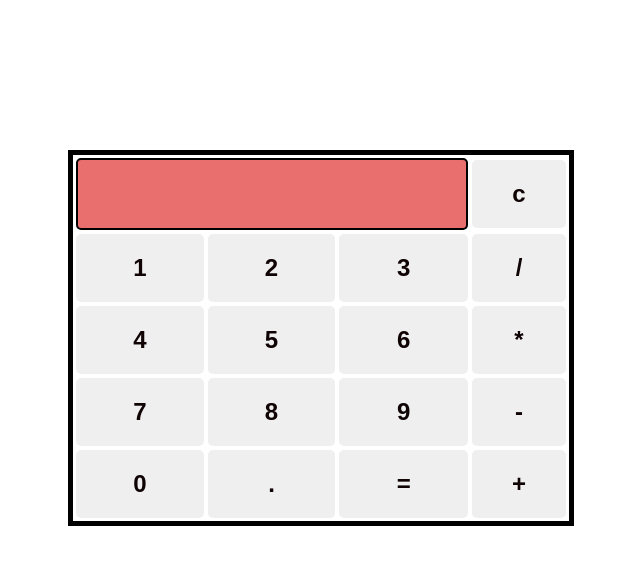
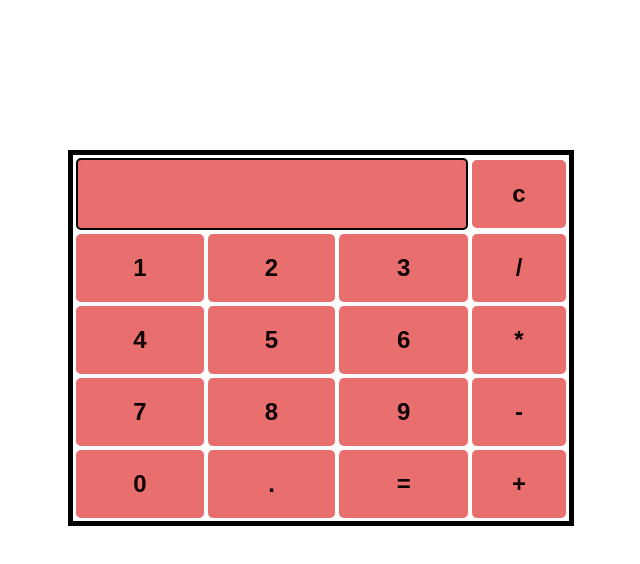
Before and after one commit to Md-Arshad22/Calc, a plain HTML site: page calc.html in a window 1280 px wide. Shown: the whole page, without its empty margins (319-959 px from the left). Drawn offline with Linux system fonts and the light colour scheme.

Commit message:
Update calc.html

```diff
--- a/calc.html
+++ b/calc.html
@@ -17,7 +17,7 @@
 		input[type="button"] {
 			width: 100%;
 			padding: 20px 40px;
-/* 			background-color: rgb(233, 110, 110);  */
+			background-color: rgb(233, 110, 110);
 			color: rgb(15, 3, 3);
 			font-size: 24px;
 			font-weight: bold;
```
